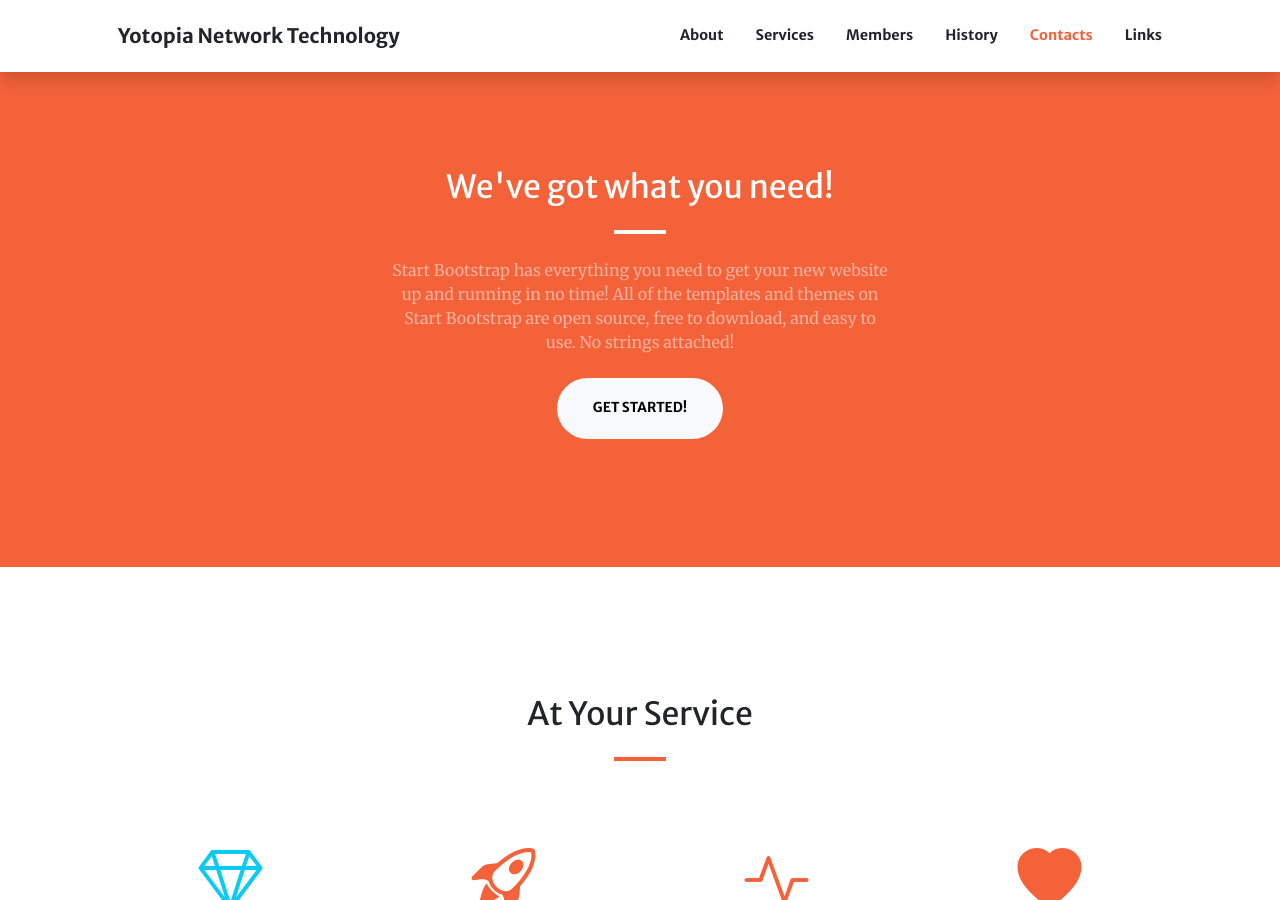
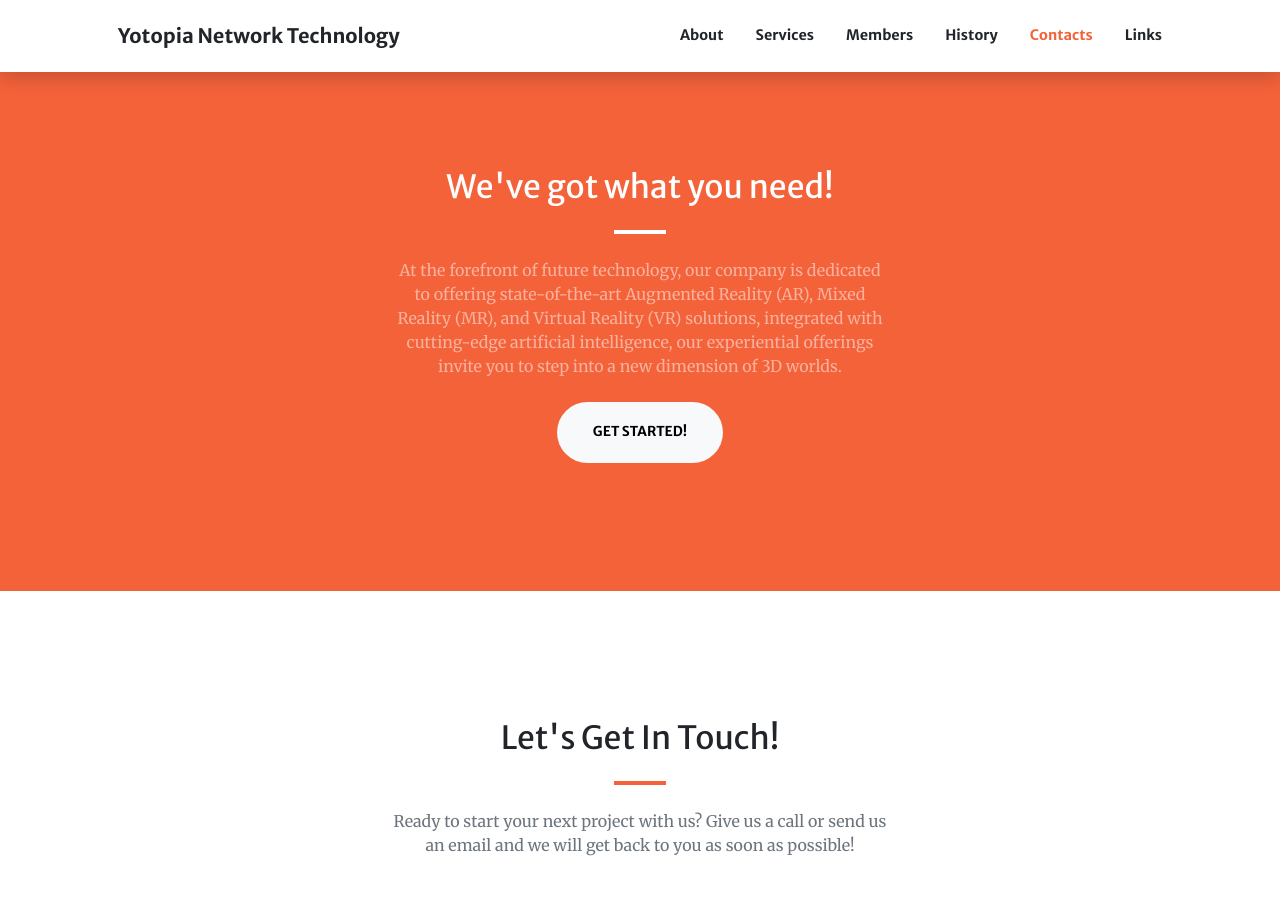
Before and after one commit to YotopiaNet/yotopianet.github.io, a Jekyll site: the page built from index.md, in a window 1280 px wide and 900 px high, scrolled down 860 px. Built offline with Jekyll 4.4.1, drawn with Linux system fonts in a browser that asks for light colours; comment, search, counter and statistics services are not loaded; some of the changed text lies outside the part shown.

Commit message:
change page layout
Signed-off-by: YotopiaNet <yotopia2024@gmail.com>

```diff
--- a/index.md
+++ b/index.md
@@ -1,10 +1,9 @@
 ---
 layout: home
 header:
-  title: YOUR FAVORITE SOURCE OF FREE BOOTSTRAP THEMES
+  title: Virtual Worlds, Real Connections
   text: >
-    Start Bootstrap can help you build better websites using the Bootstrap
-    framework! Just download a theme and start customizing, no strings attached!
+    Yotopia can provide you with the most advanced and fun AR/MR/VR experience.
   action: # action button is optional
     label: Find Out More
     url: '#about'
@@ -15,128 +14,128 @@ sections:
     section_id: about
     background_style: bg-primary
     title: We've got what you need!
-    text: Start Bootstrap has everything you need to get your new website up and running in no time! All of the templates and themes on Start Bootstrap are open source, free to download, and easy to use. No strings attached!
+    text: At the forefront of future technology, our company is dedicated to offering state-of-the-art Augmented Reality (AR), Mixed Reality (MR), and Virtual Reality (VR) solutions, integrated with cutting-edge artificial intelligence, our experiential offerings invite you to step into a new dimension of 3D worlds.
     actions:
       - title: Get Started!
         url: '#page-top'
         class: btn-light
 
-  - type: services.html
-    section_id: services
-    #background_style: bg-info
-    title: At Your Service
-    services:
-      - title: Sturdy Templates
-        text: Our templates are updated regularly so they don't break.
-        icon: bi-gem text-info
-        url: https://startbootstrap.com/
-      - title: Ready to Ship
-        text: You can use this theme as is, or you can make changes!
-        icon: bi-rocket-takeoff
-      - title: Up to Date
-        text: We update dependencies to keep things fresh.
-        icon: bi-activity
-      - title: Made with Love
-        text: You have to make your websites with love these days!
-        icon: bi-heart-fill
-      - title: Other 1
-        text: Some not-so long text here.
-        icon: bi-emoji-heart-eyes
-      - title: Other 2
-        text: Some not-so long text here.
-        icon: bi-emoji-sunglasses-fill
+  # - type: services.html
+  #   section_id: services
+  #   #background_style: bg-info
+  #   title: At Your Service
+  #   services:
+  #     - title: Sturdy Templates
+  #       text: Our templates are updated regularly so they don't break.
+  #       icon: bi-gem text-info
+  #       url: https://startbootstrap.com/
+  #     - title: Ready to Ship
+  #       text: You can use this theme as is, or you can make changes!
+  #       icon: bi-rocket-takeoff
+  #     - title: Up to Date
+  #       text: We update dependencies to keep things fresh.
+  #       icon: bi-activity
+  #     - title: Made with Love
+  #       text: You have to make your websites with love these days!
+  #       icon: bi-heart-fill
+  #     - title: Other 1
+  #       text: Some not-so long text here.
+  #       icon: bi-emoji-heart-eyes
+  #     - title: Other 2
+  #       text: Some not-so long text here.
+  #       icon: bi-emoji-sunglasses-fill
 
-  - type: portfolio.html
-    # this section has always ID 'portfolio'
-    #section_id: portfolio
-    #background_style: bg-dark
-    projects:
-      - title: Project 1
-        text: This is a very short project description.
-        # the images are located in:
-        # img/portfolio/fullsize
-        # img/portfolio/thumbnails
-        icon: 1.jpg
-        url: '#'
-      - title: Project 2
-        text: This is a very short project description.
-        icon: 2.jpg
-        url: '#'
-      - title: Project 3
-        text: This is a very short project description.
-        icon: 3.jpg
-        url: '#'
-      - title: Project 4
-        text: This is a very short project description.
-        icon: 4.jpg
-        url: '#'
-      - title: Project 5
-        text: This is a very short project description.
-        icon: 5.jpg
-        url: '#'
-      - title: Project 6
-        text: This is a very short project description.
-        icon: 6.jpg
-        url: '#'
+  # - type: portfolio.html
+  #   # this section has always ID 'portfolio'
+  #   #section_id: portfolio
+  #   #background_style: bg-dark
+  #   projects:
+  #     - title: Project 1
+  #       text: This is a very short project description.
+  #       # the images are located in:
+  #       # img/portfolio/fullsize
+  #       # img/portfolio/thumbnails
+  #       icon: 1.jpg
+  #       url: '#'
+  #     - title: Project 2
+  #       text: This is a very short project description.
+  #       icon: 2.jpg
+  #       url: '#'
+  #     - title: Project 3
+  #       text: This is a very short project description.
+  #       icon: 3.jpg
+  #       url: '#'
+  #     - title: Project 4
+  #       text: This is a very short project description.
+  #       icon: 4.jpg
+  #       url: '#'
+  #     - title: Project 5
+  #       text: This is a very short project description.
+  #       icon: 5.jpg
+  #       url: '#'
+  #     - title: Project 6
+  #       text: This is a very short project description.
+  #       icon: 6.jpg
+  #       url: '#'
 
-  - type: aside.html
-    section_id: aside
-    title: Free Download at Start Bootstrap!
-    actions:
-      - title: Download Now!
-        url: https://startbootstrap.com/themes/creative/
-        class: btn-light
+  # - type: aside.html
+  #   section_id: aside
+  #   title: Free Download at Start Bootstrap!
+  #   actions:
+  #     - title: Download Now!
+  #       url: https://startbootstrap.com/themes/creative/
+  #       class: btn-light
 
-  - type: members.html
-    section_id: members
-    title: Our Crew!
-    background_style: bg-info text-white
-    members:
-      - title: Christina M. Aponte
-        text: Singer and Songwriter
-        image: assets/img/members/person1.jpg
-        url: '#'
-      - title: Gary D. Stevens
-        text: Bass guitar.
-        image: assets/img/members/person2.jpg
-        url: '#'
-      - title: Devon J. Fletcher
-        text: Lead guitar.
-        image: assets/img/members/person3.jpg
-        url: '#'
-      - title: Todd E. Anderson
-        text: Drums, percussion.
-        image: assets/img/members/person5.jpg
-        url: '#'
-      - title: Daniel T. Riley
-        text: Musician, songwriter, producer.
-        image: assets/img/members/person6.jpg
-        url: '#'
-      - title: Ella P. Walter
-        text: PR.
-        image: assets/img/members/person7.jpg
-        url: '#'
+  # - type: members.html
+  #   section_id: members
+  #   title: Our Crew!
+  #   background_style: bg-info text-white
+  #   members:
+  #     - title: Christina M. Aponte
+  #       text: Singer and Songwriter
+  #       image: assets/img/members/person1.jpg
+  #       url: '#'
+  #     - title: Gary D. Stevens
+  #       text: Bass guitar.
+  #       image: assets/img/members/person2.jpg
+  #       url: '#'
+  #     - title: Devon J. Fletcher
+  #       text: Lead guitar.
+  #       image: assets/img/members/person3.jpg
+  #       url: '#'
+  #     - title: Todd E. Anderson
+  #       text: Drums, percussion.
+  #       image: assets/img/members/person5.jpg
+  #       url: '#'
+  #     - title: Daniel T. Riley
+  #       text: Musician, songwriter, producer.
+  #       image: assets/img/members/person6.jpg
+  #       url: '#'
+  #     - title: Ella P. Walter
+  #       text: PR.
+  #       image: assets/img/members/person7.jpg
+  #       url: '#'
 
-  - type: timeline.html
-    section_id: timeline
-    title: Major Achievements!
-    background_style: bg-dark text-primary
-    last_image: assets/img/timeline-end.png
-    actions:
-      - image: assets/img/portfolio/thumbnails/1.jpg
-        title: >+
-          2017-2018
-          **Humble Beginnings**
-        text: >-
-          We begun with small group of people willing to work hard and make our
-          teaching skills worth , in front of all others!
-      - image: assets/img/portfolio/thumbnails/2.jpg
-        title: >+
-          November 2019
-          An Coaching started
-        text: >-
-          We started to gather like minded people and started our stategies
-          and future plans to them. As a result , interested people joined us!
+  # - type: timeline.html
+  #   section_id: timeline
+  #   title: Major Achievements!
+  #   background_style: bg-dark text-primary
+  #   last_image: assets/img/timeline-end.png
+  #   actions:
+  #     - image: assets/img/portfolio/thumbnails/1.jpg
+  #       title: >+
+  #         2017-2018
+  #         **Humble Beginnings**
+  #       text: >-
+  #         We begun with small group of people willing to work hard and make our
+  #         teaching skills worth , in front of all others!
+  #     - image: assets/img/portfolio/thumbnails/2.jpg
+  #       title: >+
+  #         November 2019
+  #         An Coaching started
+  #       text: >-
+  #         We started to gather like minded people and started our stategies
+  #         and future plans to them. As a result , interested people joined us!
 
   - type: contact.html
     section_id: contacts
@@ -145,16 +144,13 @@ sections:
       Ready to start your next project with us? Give us a call or send us an email
       and we will get back to you as soon as possible!
     actions:
-    - title: +1 (202) 555-014
+    - title: +86 15202127770
       icon: bi-telephone-fill
     - title: E-Mail
       icon: bi-envelope-fill
-      url: mailto:contact@yourwebsite.com
-    - title: Twitter
+      url: yotopia2024@gmail.com
+    - title: X
       icon: bi-twitter
-      url: '#'
-    - title: Facebook
-      icon: bi-facebook
       url: '#'
 
 ---
```
